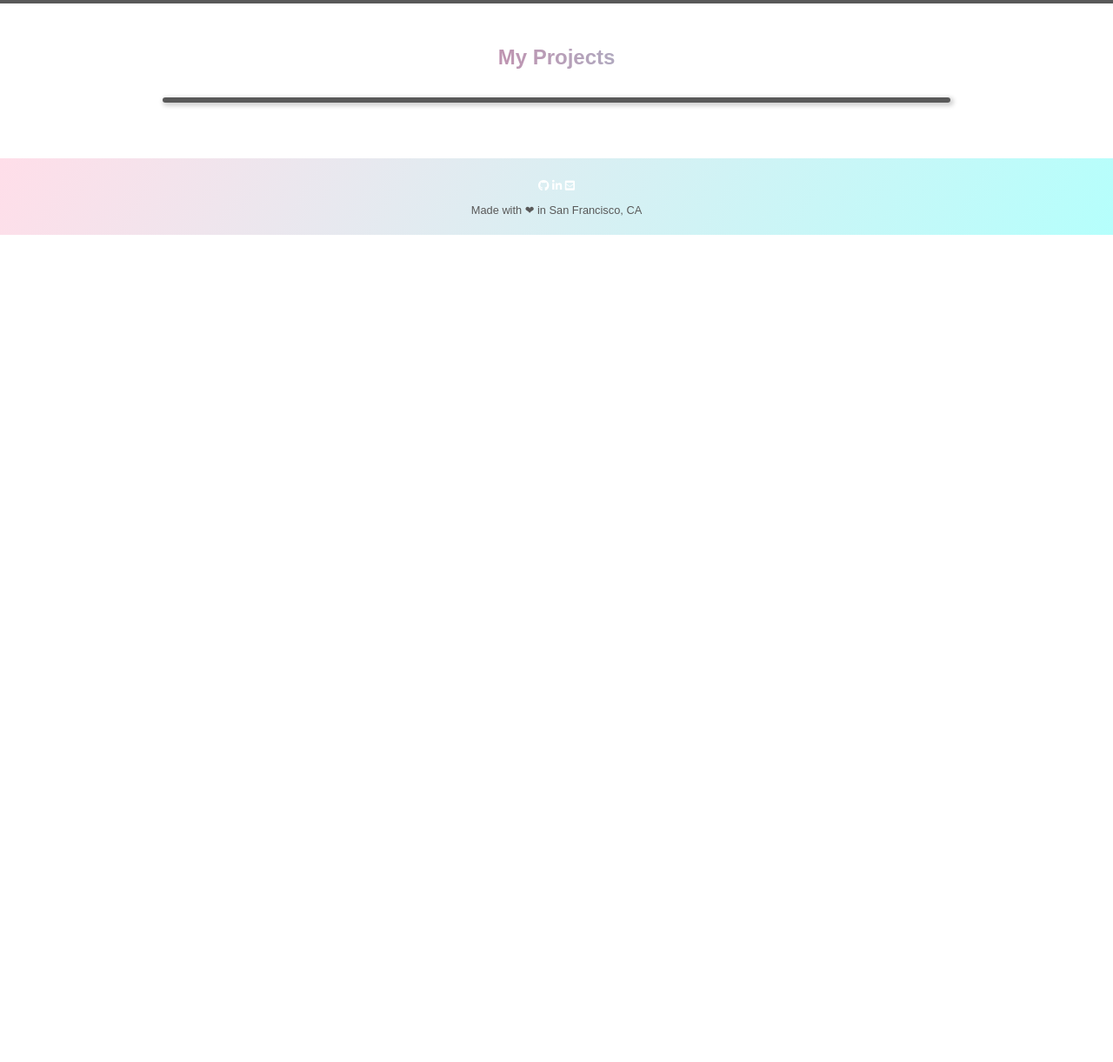
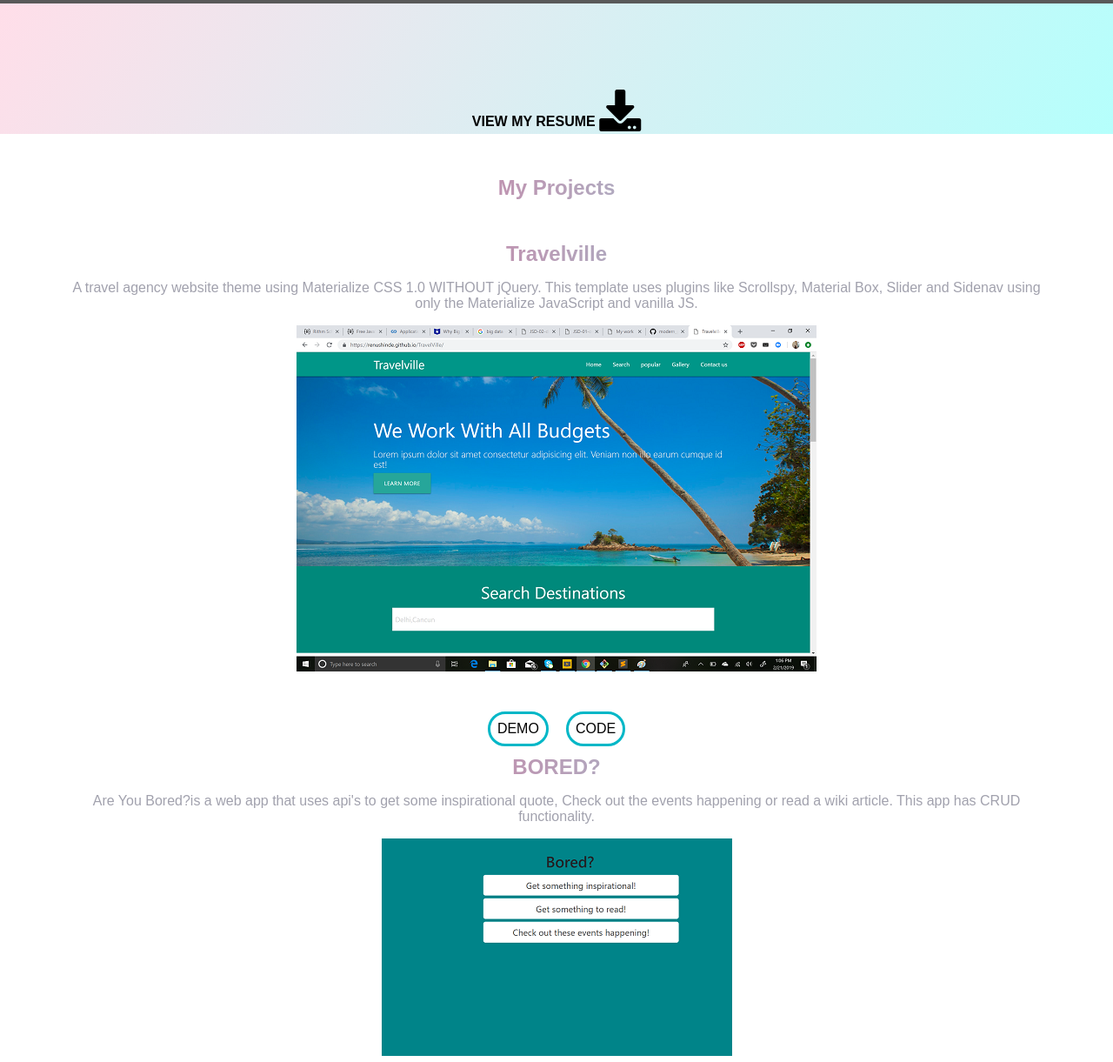
Before and after one commit to renushinde/renuPortfolio, a plain HTML site: page index.html in a window 1280 px wide. Shown: the part 1439-2660 px from the top of the page at 87% size. Before the commit the page ends 1709 px from the top, so only its background shows below. Drawn offline with Linux system fonts and the light colour scheme.

Commit message:
added projects and resume

```diff
--- a/index.html
+++ b/index.html
@@ -16,10 +16,13 @@
 			<div>
 				<h1> Renu Shinde</h1>
 				<p style="margin-bottom: 4vh"> Full Stack Web Developer</p>
-				<a href="https://github.com/renushinde?tab=repositories" target="_blank"><i class="fab fa-github fa-2x button"></i></a>
+				<div class="info-buttons">
+					<a href="https://github.com/renushinde?tab=repositories" target="_blank"><i class="fab fa-github fa-2x button"></i></a>
 				<a href="https://www.linkedin.com/in/renushinde/" target="_blank"><i class="fab fa-linkedin-in fa-2x button-li"></i></a>
 				<a href="mailto:renunikhilp@gmail.com" target="_blank">
 				<i class="fas fa-envelope-square fa-2x button"></i></a>
+				</div>
+
 				<a class="pulse" href="#about"><i class="fa fa-chevron-down fa-1x"></i></a>
 			</div>
 		</div>
@@ -32,15 +35,47 @@
 			<p> <a href="mailto:renunikhilp@gmail.com" id="email"> Get in touch</a> to work with me or chat!</p>
 		</div>
 	</div>
+	<aside class="resume" style="opacity: 1; cursor: pointer;">
+		<div class="resume-text">
+			<a href="https://docs.google.com/document/d/1DMybpSD3ULwSrMnk9tvrzdIIrncRUt7tFh-iLyAeT10/edit" target ="_blank" id="resume-link"> <span style="display: inline-block;">VIEW MY RESUME </span>
+			<i class="fa fa-download fa-3x" style="display: inline-block;"></i>
+		    </a>
+		</div>
+
+	</aside>
+	<!-- PROJECTS -->
 	<div class="portfolio" id="portfolio">
-		<h2> My Projects</h2>
-		<div class="portfolio-card">
-			<div class="card-front-planner">
+		<h2 style="margin-bottom:6vh"> My Projects</h2>
+		<div class="portfolio-item-row">
+			<div class="description-title-container">
+				<h2 class="description-title col-lg-12"> Travelville</h2>
+				<p class="project-description col-lg-12"> A travel agency website theme using Materialize CSS 1.0 WITHOUT jQuery. This template uses plugins like Scrollspy, Material Box, Slider and Sidenav using only the Materialize JavaScript and vanilla JS. </p>
 
 			</div>
-			<div class="card-front-planner">
+
+			<div class="screenshots">
+				<img src="images/project2.png">
+			</div>
+			<div class="col-md-12 buttons">
+				<a href="https://renushinde.github.io/TravelVille/" class="col-lg-1 submit demo-code" target="_blank"> DEMO</a>
+				<a href="https://github.com/renushinde/TravelVille" class="col-lg-1 submit demo-code" target="_blank"> CODE</a>
+			</div>
+			<!-- PROJECT2 -->
+			<div class="portfolio-item-row">
+			<div class="description-title-container">
+				<h2 class="description-title col-lg-12"> BORED?</h2>
+				<p class="project-description col-lg-12"> Are You Bored?is a web app that uses api's to get some inspirational quote, Check out the events happening or read a wiki article. This app has CRUD functionality. </p>
 
 			</div>
+
+			<div class="screenshots">
+				<img src="images/project3.png">
+			</div>
+			<div class="col-md-12 buttons">
+				<a href="https://renushinde.github.io/TravelVille/" class="col-lg-1 submit demo-code" target="_blank"> DEMO</a>
+				<a href="https://github.com/renushinde/TravelVille" class="col-lg-1 submit demo-code" target="_blank"> CODE</a>
+			</div>
+
 			<div class="card-front-planner">
 
 			</div>
--- a/style.css
+++ b/style.css
@@ -32,7 +32,69 @@ header {
   color: #595959;
   font-size: 1em;
 }
+.info-buttons {
+	border-radius: 50%;
+}
+.resume {
+    display: table;
+    width: 100%;
+    height: 150px;
+    color: #fff;
+    background-image: linear-gradient(120deg, #FFDEE9, #B5FFFC);
+    opacity: .95;
+    -webkit-background-size: cover;
+    -moz-background-size: cover;
+    background-size: cover;
+    -o-background-size: cover;
+    /*position: absolute;*/
+}
+.resume-text {
+	display: table-cell;
+	vertical-align: middle;
+	text-align: center;
+}
 
+#resume-link {
+	text-decoration: none;
+	text-align: center;
+	color: black;
+	font-weight: 700;
+}
+/*Projects*/
+.demo-code, .demo-code:hover{
+  color: black;
+  margin-top: 1em;
+  cursor: pointer;
+  text-decoration: none;
+  border-color: #00b7c7;
+  border-radius: 50px;
+}
+
+.project-description {
+  margin-top: 1em;
+  color: #a1a1ad;
+
+}
+
+.buttons {
+	margin-top: 2em !important;
+	display: flex;
+	align-items: center;
+  	justify-content: center;
+
+
+}
+
+.submit {
+  background-color: transparent;
+  border-style: solid !important;
+  padding: .5em;
+  margin: 10px;
+  text-align: center;
+}
+.submit:hover {
+  background-color: #00b7c7;
+}
 #email {
   background: -webkit-linear-gradient(left, #f5477f, #7af5f0);
   -webkit-background-clip: text;
@@ -47,7 +109,7 @@ header {
 }
 a {
   text-decoration: none;
-  color: white;
+  color: black;
   }
 
 .bio-image {
```
Also changed, not shown: images/project1.png (added), images/project2.png (added), images/project3.png (added), images/project4.png (added), images/project5.png (added), 1 other file.
